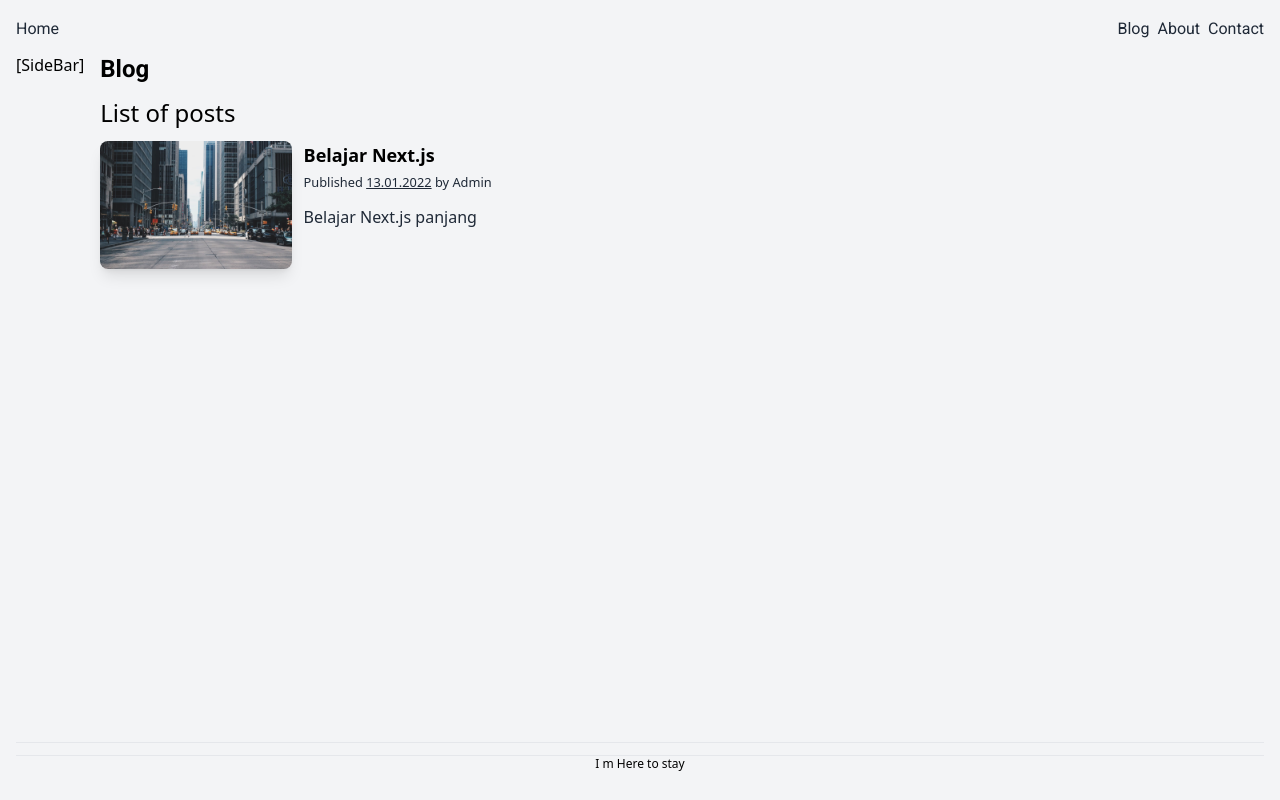
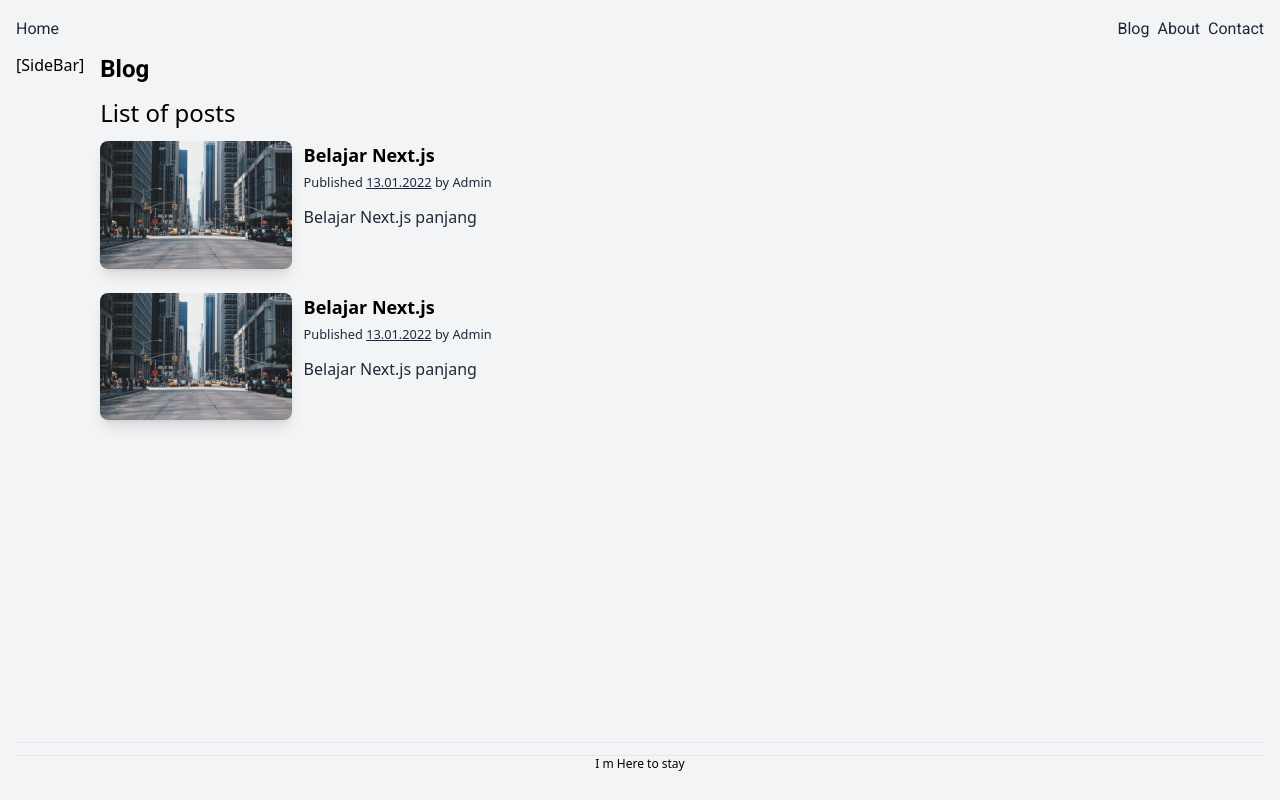
Before and after one commit to bgsdewo/Next.js_With_Headless_CMS, a Next.js app in the folder learn-nextjs/: page /blog in a window 1280 px wide. Built offline with nearby package versions, Linux system fonts and the light colour scheme.

Commit message:
Merubah nama folder dan menambahkan file serta Membuat Route Dinamis Untuk Post

```diff
--- a/learn-nextjs/app/blog/belajar-nextjs/page.jsx
+++ b/learn-nextjs/app/blog/[slug]/page.jsx
@@ -1,7 +1,7 @@
 import Heading from "@/components/Heading";
 import { getPost } from "@/lib/post";
-export default async function PostPage() {
-  const post = await getPost("belajar-nextjs");
+export default async function PostPage({ params: { slug } }) {
+  const post = await getPost(slug);
   return (
     <>
       <Heading>{post.title}</Heading>
--- a/learn-nextjs/app/blog/latihan-route-nextjs/page.jsx
+++ /dev/null
@@ -1,17 +0,0 @@
-import Heading from "@/components/Heading";
-
-export default function PostPage() {
-  return (
-    <>
-      <Heading>latihan route next js</Heading>
-      <img
-        src="/images/image-2.jpg"
-        alt=""
-        width={640}
-        height={360}
-        className="mb-2 rounded"
-      />
-      <p>Halaman dari Blog</p>
-    </>
-  );
-}
--- a/learn-nextjs/app/blog/page.jsx
+++ b/learn-nextjs/app/blog/page.jsx
@@ -13,6 +13,14 @@ export default function BlogPage() {
         date="13.01.2022"
         author="Admin"
       />
+      <PostCard
+        title="Belajar Next.js"
+        href="/blog/belajar-nextjs"
+        image="/images/image-1.jpg"
+        description="Belajar Next.js panjang"
+        date="13.01.2022"
+        author="Admin"
+      />
     </>
   );
 }
```
